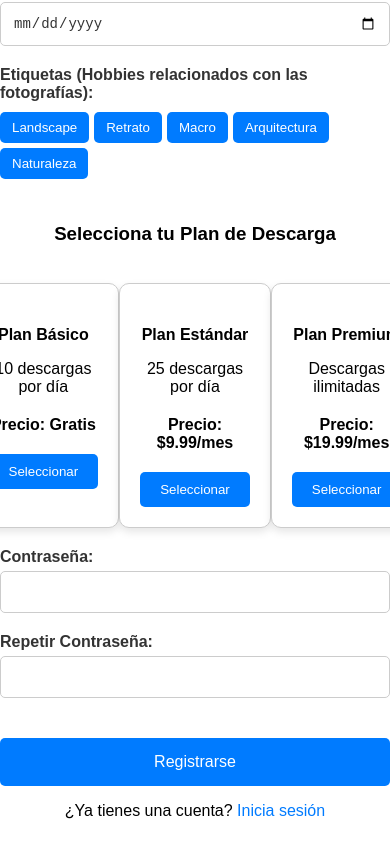
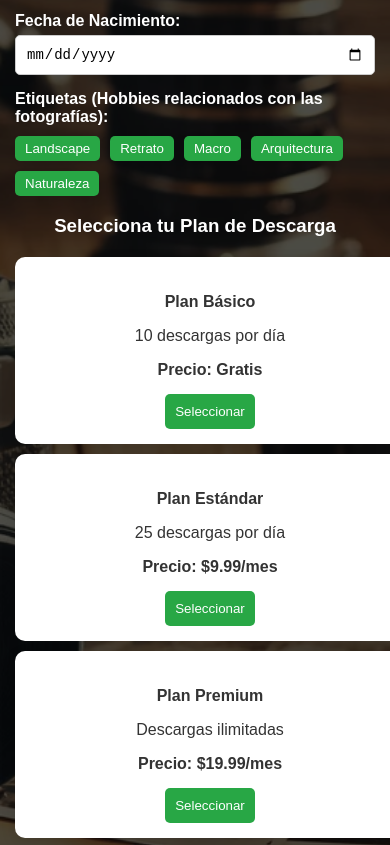
Before and after one commit to sergio1586/PixelMeet, a website: page public/registro.html in a window 390 px wide. Shown: the part 374-1219 px from the top of the page. Drawn offline with nearby package versions, Linux system fonts and the light colour scheme; some packages are replaced by stand-ins of ours; a script that the page names is missing.

Commit message:
cambios visuales en inicio de sesion y registro

```diff
--- /dev/null
+++ b/public/Styles/estiloInicioPrincipal.css
@@ -0,0 +1,206 @@
+/* General styles */
+body {
+    margin: 0;
+    padding: 0;
+    font-family: 'Arial', sans-serif;
+    display: flex;
+    justify-content: center;
+    align-items: center;
+    min-height: 100vh;
+    background-image: url('../images/fondo.webp');
+    background-size: cover;
+    background-position: center;
+    background-repeat: no-repeat;
+    color: #fff;
+}
+
+/* Login container */
+.login-container, .registration-container {
+    width: 100%;
+    max-width: 400px;
+    background-color: rgba(0, 0, 0, 0.7);
+    border-radius: 10px;
+    padding: 30px;
+    box-shadow: 0 10px 30px rgba(0, 0, 0, 0.1);
+    text-align: center;
+}
+
+/* Logo */
+.logo {
+    width: 100px;
+    height: auto;
+    margin-bottom: 20px;
+}
+
+/* Form styles */
+.form {
+    width: 100%;
+}
+
+.form-group {
+    margin-bottom: 20px;
+    text-align: left;
+}
+
+label {
+    display: block;
+    margin-bottom: 5px;
+    font-weight: bold;
+    color: #fff;
+}
+
+input[type="text"],
+input[type="password"],
+input[type="date"] {
+    width: 100%;
+    padding: 10px;
+    border: 1px solid #ccc;
+    border-radius: 5px;
+    box-sizing: border-box;
+    font-size: 14px;
+}
+
+button[type="button"] {
+    width: 100%;
+    padding: 15px;
+    background-color: #28a745;
+    color: #fff;
+    border: none;
+    border-radius: 5px;
+    cursor: pointer;
+    font-size: 16px;
+    transition: background-color 0.3s ease, transform 0.3s ease;
+}
+
+button[type="button"]:hover {
+    background-color: #218838;
+    transform: translateY(-2px);
+}
+
+/* Link styles */
+a {
+    color: #28a745;
+    text-decoration: none;
+    transition: text-decoration 0.3s ease;
+}
+
+a:hover {
+    text-decoration: underline;
+}
+
+/* Plan cards */
+.plan-cards {
+    display: flex;
+    justify-content: space-between;
+    margin-top: 20px;
+}
+
+.plan-card {
+    background-color: #fff;
+    color: #333;
+    border-radius: 10px;
+    padding: 15px;
+    width: 30%;
+    text-align: center;
+    box-shadow: 0 5px 15px rgba(0, 0, 0, 0.1);
+    transition: transform 0.3s ease, box-shadow 0.3s ease;
+}
+
+.plan-card:hover {
+    transform: translateY(-5px);
+    box-shadow: 0 10px 20px rgba(0, 0, 0, 0.2);
+}
+
+.plan-card.selected-plan {
+    border: 2px solid #28a745;
+}
+
+.plan-card h4 {
+    margin-bottom: 10px;
+}
+
+.plan-card p {
+    margin-bottom: 15px;
+}
+
+.select-plan {
+    background-color: #28a745;
+    color: #fff;
+    border: none;
+    padding: 10px;
+    border-radius: 5px;
+    cursor: pointer;
+    transition: background-color 0.3s ease;
+}
+
+.select-plan:hover {
+    background-color: #218838;
+}
+
+/* Tags */
+.tags-container {
+    display: flex;
+    flex-wrap: wrap;
+    gap: 10px;
+    margin-top: 10px;
+}
+
+.tag {
+    background-color: #28a745;
+    color: #fff;
+    border: none;
+    padding: 5px 10px;
+    border-radius: 5px;
+    cursor: pointer;
+    transition: background-color 0.3s ease, transform 0.3s ease;
+}
+
+.tag:hover {
+    background-color: #218838;
+    transform: translateY(-2px);
+}
+
+.tag.selected {
+    background-color: #1e7e34;
+    transform: scale(1.1);
+}
+/* Responsive adjustments */
+@media (max-width: 768px) {
+    .login-container, .registration-container {
+        padding: 20px;
+    }
+
+    .form-group {
+        margin-bottom: 15px;
+    }
+
+    button[type="button"] {
+        padding: 10px;
+        font-size: 14px;
+    }
+
+    .plan-card {
+        width: 100%;
+        margin-bottom: 10px;
+    }
+
+    .plan-cards {
+        flex-direction: column;
+    }
+}
+
+@media (max-width: 480px) {
+    .login-container, .registration-container {
+        padding: 15px;
+    }
+
+    .logo {
+        width: 80px;
+        margin-bottom: 15px;
+    }
+
+    button[type="button"] {
+        padding: 8px;
+        font-size: 12px;
+    }
+}
--- a/public/Styles/estiloInicioRegistro.css
+++ /dev/null
@@ -1,291 +0,0 @@
-/* General styles */
-body {
-    margin: 0;
-    padding: 0;
-    font-family: 'Arial', sans-serif;
-    display: flex;
-    justify-content: center;
-    align-items: center;
-    min-height: 100vh;
-    background-color: #f0f2f5;
-}
-
-/* Container styles */
-.container {
-    width: 80%;
-    max-width: 1200px;
-    background-color: #fff;
-    border-radius: 10px;
-    overflow: hidden;
-    box-shadow: 0 4px 8px rgba(0, 0, 0, 0.1);
-    display: flex;
-    flex-direction: row;
-    margin: 20px;
-}
-
-/* Section styles */
-.left-section, .right-section {
-    flex: 1;
-    padding: 50px;
-}
-
-.left-section {
-    background: linear-gradient(135deg, #6b73ff 0%, #000dff 100%);
-    color: white;
-    display: flex;
-    flex-direction: column;
-    justify-content: center;
-    align-items: center;
-}
-
-.right-section {
-    display: flex;
-    flex-direction: column;
-    justify-content: center;
-    align-items: center;
-    background-color: #fff;
-}
-
-/* Form styles */
-.form {
-    width: 100%;
-    max-width: 400px;
-    background-color: #fff;
-    padding: 30px;
-    border-radius: 10px;
-    box-shadow: 0 4px 8px rgba(0, 0, 0, 0.1);
-}
-
-.form-group {
-    margin-bottom: 20px;
-}
-
-label {
-    display: block;
-    margin-bottom: 5px;
-    font-weight: bold;
-    color: #333;
-}
-
-input[type="text"],
-input[type="password"],
-input[type="date"] {
-    width: 100%;
-    padding: 10px;
-    border: 1px solid #ccc;
-    border-radius: 5px;
-    box-sizing: border-box;
-    font-size: 14px;
-    color: #333;
-}
-
-button[type="button"] {
-    width: 100%;
-    padding: 15px;
-    background-color: #007bff;
-    color: #fff;
-    border: none;
-    border-radius: 5px;
-    cursor: pointer;
-    font-size: 16px;
-    transition: background-color 0.3s ease;
-}
-
-button[type="button"]:hover {
-    background-color: #0056b3;
-}
-
-/* Link styles */
-a {
-    color: #007bff;
-    text-decoration: none;
-    transition: text-decoration 0.3s ease;
-}
-
-a:hover {
-    text-decoration: underline;
-}
-
-/* Tags styles */
-.tags-container {
-    display: flex;
-    flex-wrap: wrap;
-}
-
-.tag {
-    background-color: #007bff;
-    color: #fff;
-    border: none;
-    border-radius: 5px;
-    padding: 5px 10px;
-    margin-right: 5px;
-    margin-bottom: 5px;
-    cursor: pointer;
-}
-
-.tag:hover {
-    background-color: #0056b3;
-}
-
-.tag.selected {
-    background-color: #0056b3;
-}
-
-/* Header styles */
-h1, h2 {
-    text-align: center;
-    font-family: 'Arial', sans-serif;
-}
-
-/* Registration form specific styles */
-.registration-container {
-    width: 100%;
-    max-width: 500px;
-    background-color: #fff;
-    padding: 40px;
-    border-radius: 10px;
-    box-shadow: 0 4px 8px rgba(0, 0, 0, 0.1);
-    display: flex;
-    flex-direction: column;
-    align-items: center;
-}
-
-.registration-container h2 {
-    margin-bottom: 30px;
-    font-size: 24px;
-    color: #333;
-}
-
-/* Form styles */
-.form-group {
-    width: 100%;
-    margin-bottom: 20px;
-}
-
-label {
-    display: block;
-    margin-bottom: 5px;
-    font-weight: bold;
-    color: #333;
-}
-
-input[type="text"],
-input[type="password"],
-input[type="date"] {
-    width: 100%;
-    padding: 12px;
-    border: 1px solid #ccc;
-    border-radius: 5px;
-    box-sizing: border-box;
-    font-size: 14px;
-    color: #333;
-}
-
-.tags-group {
-    width: 100%;
-}
-
-.tags-container {
-    display: flex;
-    flex-wrap: wrap;
-    margin-top: 10px;
-}
-
-.tag {
-    background-color: #007bff;
-    color: #fff;
-    border: none;
-    border-radius: 5px;
-    padding: 8px 12px;
-    margin-right: 5px;
-    margin-bottom: 5px;
-    cursor: pointer;
-}
-
-.tag:hover {
-    background-color: #0056b3;
-}
-
-button[type="button"] {
-    width: 100%;
-    padding: 15px;
-    background-color: #007bff;
-    color: #fff;
-    border: none;
-    border-radius: 5px;
-    cursor: pointer;
-    font-size: 16px;
-    transition: background-color 0.3s ease;
-    margin-top: 20px;
-}
-
-button[type="button"]:hover {
-    background-color: #0056b3;
-}
-
-a {
-    color: #007bff;
-    text-decoration: none;
-    transition: text-decoration 0.3s ease;
-    margin-top: 20px;
-}
-
-a:hover {
-    text-decoration: underline;
-}
-.plan-cards {
-    display: flex;
-    justify-content: space-around;
-    margin: 20px 0;
-}
-
-.plan-card {
-    background-color: #fff;
-    border: 1px solid #ccc;
-    border-radius: 10px;
-    padding: 20px;
-    width: 30%;
-    box-shadow: 0 4px 8px rgba(0, 0, 0, 0.1);
-    text-align: center;
-    transition: transform 0.3s ease, box-shadow 0.3s ease, border 0.3s ease;
-}
-
-.plan-card:hover {
-    transform: scale(1.05);
-    box-shadow: 0 8px 16px rgba(0, 0, 0, 0.2);
-}
-
-.plan-card.selected-plan {
-    border: 2px solid #007bff;
-    transform: scale(1.05);
-    box-shadow: 0 8px 16px rgba(0, 0, 0, 0.3);
-}
-
-.plan-card h4 {
-    margin-bottom: 10px;
-}
-
-.plan-card p {
-    margin-bottom: 20px;
-}
-
-.select-plan {
-    background-color: #007bff;
-    color: #fff;
-    border: none;
-    border-radius: 5px;
-    padding: 10px 20px;
-    cursor: pointer;
-    transition: background-color 0.3s ease;
-}
-
-.select-plan:hover {
-    background-color: #0056b3;
-}
-
-/* Responsive adjustments */
-@media (max-width: 600px) {
-    .registration-container {
-        padding: 20px;
-    }
-}
--- a/public/registro.html
+++ b/public/registro.html
@@ -1,18 +1,20 @@
 <!DOCTYPE html>
-<html lang="en">
+<html lang="es">
 <head>
     <meta charset="UTF-8">
     <meta name="viewport" content="width=device-width, initial-scale=1.0">
     <title>Registro</title>
     <link rel="stylesheet" href="https://cdn.jsdelivr.net/npm/sweetalert2@11/dist/sweetalert2.min.css">
     <script src="https://cdn.jsdelivr.net/npm/sweetalert2@11/dist/sweetalert2.all.min.js"></script>
-    <link rel="stylesheet" href="Styles/estiloInicioRegistro.css">
+    <link rel="stylesheet" href="Styles/estiloInicioPrincipal.css">
     <script src="https://ajax.googleapis.com/ajax/libs/jquery/3.5.1/jquery.min.js"></script>
     <script src="script/script_registro.js"></script>
 </head>
 <body>
     <div class="registration-container">
+        <img src="images/logo.png" alt="PixelMeet Logo" class="logo">
         <h2>Registro</h2>
+        <div class="form">
             <div class="form-group">
                 <label for="nombre">Nombre:</label>
                 <input type="text" id="nombre" name="nombre" required>
@@ -69,6 +71,7 @@
                 <input type="password" id="repetirContraseña" name="repetirContraseña" required>
             </div>
             <button type="button" onclick="registrarUsuario()">Registrarse</button>
+        </div>
         <p>¿Ya tienes una cuenta? <a href="/">Inicia sesión</a></p>
     </div>
 </body>
--- a/server.js
+++ b/server.js
@@ -205,7 +205,7 @@ app.get('/perfil', auth, async (req, res) => {
             planDescargas: usuario.planDescargas
 
         });
-        console.log(usuario.planDescargas);
+
     } catch (error) {
         console.error('Error al obtener el perfil del usuario:', error);
         res.status(500).json({ message: 'Error del servidor' });
```
Also changed, not shown: public/index.html (+6 -9 lines), public/images/fondo.webp (added), public/images/logo.png (added). Lines whose indentation alone changed are shown as unchanged.
